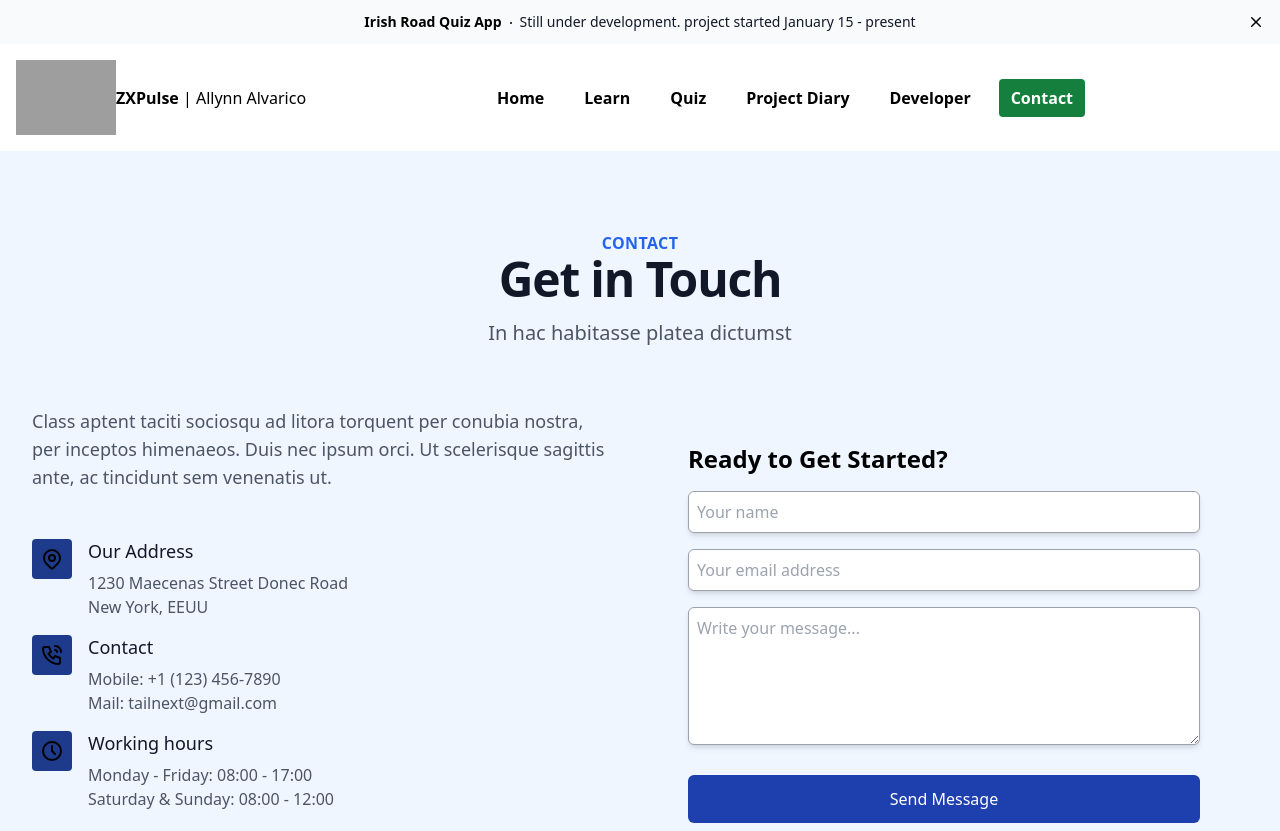
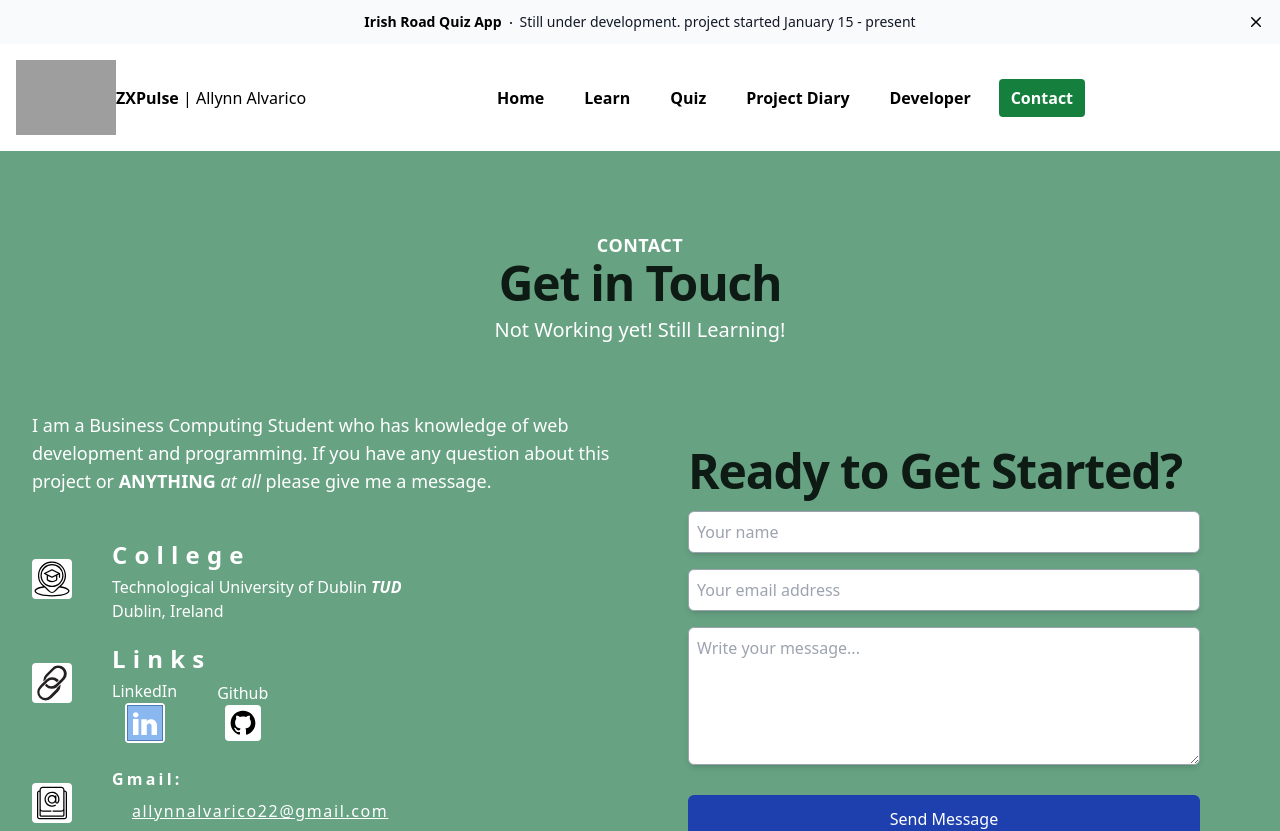
Before and after one commit to AllynnAlvarico/AngularRoadWeb, an Angular app: page /contact in a window 1280 px wide. Shown: the top 831 px of the page. Built offline with nearby package versions, Linux system fonts and the light colour scheme; grey boxes are pictures that could not be loaded.

Commit message:
finished styling contact page

```diff
--- a/src/app/contact/contact.component.css
+++ b/src/app/contact/contact.component.css
@@ -0,0 +1,73 @@
+section {
+  @apply bg-mainlight dark:bg-slate-800;
+}
+h2 {
+  @apply mb-4 font-bold tracking-tight text-maintone dark:text-white text-3xl sm:text-5xl;
+}
+article {
+  @apply h-full pr-6;
+}
+.contact-container {
+  @apply max-w-7xl px-4 py-16 sm:px-6 lg:px-8 lg:py-20;
+}
+.contact-head-frame {
+  @apply mb-4;
+}
+.contact-header {
+  @apply mb-6 max-w-3xl text-center sm:text-center md:mx-auto md:mb-12;
+}
+.head-text {
+  @apply text-lg font-semibold uppercase tracking-wide dark:text-blue-200;
+}
+.sub-title {
+  @apply mt-4 max-w-3xl text-xl dark:text-slate-400 animate-bounce;
+}
+.contact-content {
+  @apply items-stretch justify-center;
+}
+.article-text {
+  @apply mt-3 mb-12 text-lg dark:text-slate-400
+}
+.contact-container, .sub-title {
+  @apply mx-auto;
+}
+h3 , p, strong, em, .article-text, .head-text, .sub-title {
+  @apply text-white;
+}
+h3 {
+  @apply mb-2 text-2xl leading-6 dark:text-white font-extrabold;
+  letter-spacing: .3em;
+}
+ul {
+  @apply mb-6 md:mb-0;
+}
+li, .icon , .contact-content {
+  @apply flex;
+}
+.icon {
+  @apply h-10 w-10 items-center justify-center rounded bg-white text-gray-50 my-4;
+}
+ul+p {
+  @apply text-gray-600 dark:text-slate-400;
+}
+.text-content-frame {
+  @apply ml-10 mb-6;
+}
+.link-container {
+  @apply flex flex-row justify-evenly gap-x-10;
+}
+.links {
+  @apply flex flex-col justify-center gap-1;
+}
+.links svg {
+  @apply mx-auto bg-white rounded;
+}
+.email-container {
+  @apply flex flex-col justify-evenly gap-2;
+}
+.email-container strong {
+  letter-spacing: .2em;
+}
+.email-container p {
+  @apply mx-5 tracking-widest underline;
+}
--- a/src/app/contact/contact.component.html
+++ b/src/app/contact/contact.component.html
@@ -1,83 +1,88 @@
-<section class="bg-blue-50 dark:bg-slate-800" id="contact">
-  <div class="mx-auto max-w-7xl px-4 py-16 sm:px-6 lg:px-8 lg:py-20">
-    <div class="mb-4">
-      <div class="mb-6 max-w-3xl text-center sm:text-center md:mx-auto md:mb-12">
-        <p class="text-base font-semibold uppercase tracking-wide text-blue-600 dark:text-blue-200">
+<section id="contact">
+  <div class="contact-container">
+    <div class=" contact-head-frame">
+      <div class="contact-header">
+        <p class="head-text">
           Contact
         </p>
-        <h2
-          class="font-heading mb-4 font-bold tracking-tight text-gray-900 dark:text-white text-3xl sm:text-5xl">
-          Get in Touch
-        </h2>
-        <p class="mx-auto mt-4 max-w-3xl text-xl text-gray-600 dark:text-slate-400">In hac habitasse platea
-          dictumst
-        </p>
+        <h2>Get in Touch</h2>
+        <p class="sub-title">Not Working yet! Still Learning!</p>
       </div>
     </div>
-    <div class="flex items-stretch justify-center">
+    <div class="contain-content">
       <div class="grid md:grid-cols-2">
-        <div class="h-full pr-6">
-          <p class="mt-3 mb-12 text-lg text-gray-600 dark:text-slate-400">
-            Class aptent taciti sociosqu ad
-            litora torquent per conubia nostra, per inceptos himenaeos. Duis nec ipsum orci. Ut scelerisque
-            sagittis ante, ac tincidunt sem venenatis ut.
+        <article>
+          <p class="article-text">
+            I am a Business Computing Student who has knowledge of web development and
+            programming. If you have any question about this project or <strong>ANYTHING</strong><em> at all </em>
+            please give me a message.
           </p>
-          <ul class="mb-6 md:mb-0">
-            <li class="flex">
-              <div class="flex h-10 w-10 items-center justify-center rounded bg-blue-900 text-gray-50">
-                <svg xmlns="http://www.w3.org/2000/svg" width="24" height="24" viewBox="0 0 24 24"
-                     fill="none" stroke="currentColor" stroke-width="2" stroke-linecap="round"
-                     stroke-linejoin="round" class="h-6 w-6">
-                  <path d="M9 11a3 3 0 1 0 6 0a3 3 0 0 0 -6 0"></path>
-                  <path
-                    d="M17.657 16.657l-4.243 4.243a2 2 0 0 1 -2.827 0l-4.244 -4.243a8 8 0 1 1 11.314 0z">
-                  </path>
+          <ul>
+            <li>
+              <div class="icon">
+                <svg id="Line" xmlns="http://www.w3.org/2000/svg" viewBox="0 0 64 64">
+                  <path d="M46.42273,43.75476c16.92579-14.204,5.18544-42.0441-16.92979-39.61832C9.78347,6.0784,2.532,31.28133,17.58838,43.75443,9.038,45.26624,4,48.02722,4,51.29,4.42273,62.8411,59.578,62.84313,60,51.29,60,46.88684,51.7771,44.70734,46.42273,43.75476ZM11.56348,24.86621C12.58905,8.01037,33.33888-.05382,45.68764,11.24c9.92618,8.68762,8.75256,25.18127-2.35914,32.329a12.402,12.402,0,0,0-2.07361,1.63706l-5.44434,5.54443a5.366,5.366,0,0,1-7.62012-.00006l-5.4502-5.54926a11.07707,11.07707,0,0,0-1.8916-1.50928A20.54107,20.54107,0,0,1,11.56348,24.86621ZM32,58C7.81634,57.7607-5.74721,49.6559,19.82741,45.41826c1.18635.60166,5.89671,5.77263,6.93633,6.73357a7.37444,7.37444,0,0,0,10.47356-.00006c1.06108-.9855,5.71127-6.09267,6.93453-6.733C69.914,49.65579,56.01548,57.778,32,58Z"/><path d="M32,44.92578A18.45063,18.45063,0,0,0,50.42969,26.49609c-1.01221-24.44886-35.8509-24.44174-36.85941.00014A18.45065,18.45065,0,0,0,32,44.92578Zm0-34.85889a16.44793,16.44793,0,0,1,16.42969,16.4292C47.52751,48.29237,16.46917,48.286,15.57028,26.496A16.448,16.448,0,0,1,32,10.06689Z"/>
+                  <path d="M23.5,32.56689a2.47211,2.47211,0,0,0,1.124,2.08692,13.45021,13.45021,0,0,0,14.71284.02739A2.51842,2.51842,0,0,0,40.5,32.56494V26.01172l2.5-1.25v4.38183a1.00011,1.00011,0,0,0,2,0v-6a1.03962,1.03962,0,0,0-.26464-.66546.85812.85812,0,0,0-.28809-.22907l-12-6a1.00115,1.00115,0,0,0-.89454,0l-12,6a1.00734,1.00734,0,0,0,0,1.78907L23.5,26.01172Zm15-.002a.52668.52668,0,0,1-.25.4375,11.49562,11.49562,0,0,1-12.53809-.02637A.48786.48786,0,0,1,25.5,32.56689V27.01172l6.05273,3.02637a1.0012,1.0012,0,0,0,.89454,0L38.5,27.01172ZM32,18.26172l9.76367,4.88183L32,28.02539l-9.76367-4.88184Z"/>
                 </svg>
               </div>
-              <div class="ml-4 mb-4">
-                <h3 class="mb-2 text-lg font-medium leading-6 text-gray-900 dark:text-white">Our Address
-                </h3>
-                <p class="text-gray-600 dark:text-slate-400">1230 Maecenas Street Donec Road</p>
-                <p class="text-gray-600 dark:text-slate-400">New York, EEUU</p>
+              <div class="text-content-frame">
+                <h3>College</h3>
+                <p>Technological University of Dublin <strong><em>TUD</em></strong></p>
+                <p>Dublin, Ireland</p>
               </div>
             </li>
-            <li class="flex">
-              <div class="flex h-10 w-10 items-center justify-center rounded bg-blue-900 text-gray-50">
-                <svg xmlns="http://www.w3.org/2000/svg" width="24" height="24" viewBox="0 0 24 24"
-                     fill="none" stroke="currentColor" stroke-width="2" stroke-linecap="round"
-                     stroke-linejoin="round" class="h-6 w-6">
-                  <path
-                    d="M5 4h4l2 5l-2.5 1.5a11 11 0 0 0 5 5l1.5 -2.5l5 2v4a2 2 0 0 1 -2 2a16 16 0 0 1 -15 -15a2 2 0 0 1 2 -2">
-                  </path>
-                  <path d="M15 7a2 2 0 0 1 2 2"></path>
-                  <path d="M15 3a6 6 0 0 1 6 6"></path>
+            <li>
+              <div class="icon">
+                <svg id="Glyph" xmlns="http://www.w3.org/2000/svg" viewBox="0 0 64 64">
+                  <defs>
+                    <style>.cls-1{fill:#231f20;}</style>
+                  </defs>
+                  <path class="cls-1" d="M55.59933,17.42265a13.37487,13.37487,0,0,1-3.9296,9.49573s-10.846,10.98488-11.88581,11.69208A13.47245,13.47245,0,0,1,22.1813,37.40457a12.90966,12.90966,0,0,1-1.46418-1.75481l2.57306-2.57312a9.24918,9.24918,0,0,0,14.28665,1.51791c1.51974-1.49575,10.76614-10.766,10.76614-10.766a9.15181,9.15181,0,0,0,2.71308-6.53505c.11172-8.10058-10.12767-12.33093-15.78324-6.52407L24.50675,21.52454a9.1393,9.1393,0,0,0-2.44386,4.31723l-3.70355,3.71432a13.373,13.373,0,0,1,3.822-11.14291l10.48619-10.497C40.99952-.4856,55.699,5.5789,55.59933,17.42265Z"/><path class="cls-1" d="M45.74836,36.09114a13.375,13.375,0,0,1-3.92966,9.49573l-10.48619,10.497A13.43656,13.43656,0,1,1,12.33042,37.08161c2.63588-2.62218,7.95833-7.95825,10.56143-10.55076a13.48415,13.48415,0,0,1,18.92686.06457,13.01507,13.01507,0,0,1,1.055,1.195l-3.16524,3.16525a8.46047,8.46047,0,0,0-1.21651-1.518,9.24652,9.24652,0,0,0-13.0701,0C24.02359,30.826,14.65579,40.20381,14.65579,40.20381c-5.81009,5.68335-1.58952,15.88442,6.54575,15.78311a9.15315,9.15315,0,0,0,6.52434-2.713L38.492,42.50777a9.00339,9.00339,0,0,0,2.0563-3.133c1.0328-.73731,4.12085-4.00575,5.09244-4.93094A12.33535,12.33535,0,0,1,45.74836,36.09114Z"/>
                 </svg>
               </div>
-              <div class="ml-4 mb-4">
-                <h3 class="mb-2 text-lg font-medium leading-6 text-gray-900 dark:text-white">Contact
-                </h3>
-                <p class="text-gray-600 dark:text-slate-400">Mobile: +1 (123) 456-7890</p>
-                <p class="text-gray-600 dark:text-slate-400">Mail: tailnext&#64;gmail.com</p>
+              <div class="text-content-frame">
+                <h3>Links</h3>
+                <div class="link-container">
+                  <div class="links">
+                    <a href="https://www.linkedin.com/in/allynnalvarico/" target="_blank">
+                    <p>LinkedIn</p>
+                    <svg xmlns="http://www.w3.org/2000/svg" x="0px" y="0px" width="40" height="40" viewBox="0 0 40 40">
+                      <path fill="#8bb7f0" d="M2.5 2.5H37.5V37.5H2.5z"></path><path fill="#4e7ab5" d="M37,3v34H3V3H37 M38,2H2v36h36V2L38,2z"></path><path fill="#fff" d="M8 16.077L13.538 16.077 13.538 27.085 13.538 32 8 32zM10.769 14.462L10.769 14.462C9.108 14.462 8 13.285 8 11.831s1.108-2.562 2.769-2.562 2.7 1.108 2.769 2.562C13.538 13.285 12.5 14.462 10.769 14.462zM32.027 32h-5.468c0 0 0-8.27 0-8.885s-.068-2.734-2.392-2.734c-2.05 0-2.392 1.982-2.392 2.734s0 8.885 0 8.885h-5.468V16.281h5.468v2.119c0 0 1.094-2.119 4.306-2.119 3.281 0 5.946 2.255 5.946 6.834V32z"></path>
+                    </svg>
+                    </a>
+                  </div>
+                  <div class="links">
+                    <a href="https://github.com/AllynnAlvarico" target="_blank">
+                      <p>Github</p>
+                      <svg xmlns="http://www.w3.org/2000/svg" x="0px" y="0px" width="36" height="36" viewBox="0 0 64 64">
+                        <path d="M32,10c12.15,0,22,9.85,22,22c0,9.768-6.369,18.045-15.179,20.916c0.002-0.008,0.006-0.021,0.006-0.021	s-1.485-0.696-1.453-1.938c0.035-1.367,0-4.556,0-5.727c0-2.01-1.272-3.434-1.272-3.434s9.977,0.112,9.977-10.533	c0-4.107-2.147-6.245-2.147-6.245s1.128-4.385-0.39-6.245c-1.701-0.184-4.749,1.626-6.05,2.472c0,0-2.062-0.846-5.492-0.846	c-3.43,0-5.492,0.846-5.492,0.846c-1.301-0.846-4.348-2.656-6.05-2.472c-1.518,1.86-0.39,6.245-0.39,6.245s-2.147,2.137-2.147,6.245	c0,10.645,9.977,10.533,9.977,10.533s-1.005,1.136-1.225,2.806c-0.696,0.236-1.721,0.528-2.549,0.528	c-2.165,0-3.812-2.105-4.416-3.078c-0.595-0.96-1.815-1.766-2.953-1.766c-0.749,0-1.115,0.375-1.115,0.803s1.05,0.727,1.743,1.521	c1.461,1.674,1.435,5.438,6.641,5.438c0.565,0,1.719-0.139,2.588-0.256c-0.005,1.185-0.007,2.436,0.012,3.167	c0.031,1.242-1.453,1.938-1.453,1.938s0.004,0.012,0.006,0.021C16.369,50.045,10,41.768,10,32C10,19.85,19.85,10,32,10z"></path>
+                      </svg>
+                    </a>
+                  </div>
+                </div>
               </div>
             </li>
-            <li class="flex">
-              <div class="flex h-10 w-10 items-center justify-center rounded bg-blue-900 text-gray-50">
-                <svg xmlns="http://www.w3.org/2000/svg" width="24" height="24" viewBox="0 0 24 24"
-                     fill="none" stroke="currentColor" stroke-width="2" stroke-linecap="round"
-                     stroke-linejoin="round" class="h-6 w-6">
-                  <path d="M3 12a9 9 0 1 0 18 0a9 9 0 0 0 -18 0"></path>
-                  <path d="M12 7v5l3 3"></path>
+            <li>
+              <div class="icon">
+                <svg id="Layer_1" data-name="Layer 1" xmlns="http://www.w3.org/2000/svg" viewBox="0 0 64 64">
+                  <path d="M30.61,37.92c.47,.05,.94,.08,1.41,.08,2.34,0,4.58-.66,6.53-1.94l-1.1-1.67c-1.95,1.28-4.24,1.81-6.62,1.55-4.37-.49-7.94-3.84-8.68-8.15-.57-3.3,.44-6.53,2.77-8.86s5.55-3.34,8.86-2.77c4.31,.74,7.66,4.31,8.15,8.68,.22,1.96-.12,3.91-.98,5.62-.17,.33-.52,.55-.94,.55-.56,0-1.01-.45-1.01-1.01v-9.99h-2v1.11c-1.27-1.3-3.04-2.11-5-2.11-3.86,0-7,3.14-7,7s3.14,7,7,7c2.02,0,3.83-.86,5.11-2.24,.35,1.28,1.51,2.24,2.94,2.24,1.15,0,2.18-.63,2.69-1.65,1.03-2.06,1.44-4.39,1.17-6.74-.58-5.25-4.61-9.54-9.8-10.43-3.95-.68-7.82,.54-10.61,3.33-2.79,2.79-4.01,6.66-3.33,10.61,.89,5.19,5.18,9.22,10.43,9.8Zm1.39-6.92c-2.76,0-5-2.24-5-5s2.24-5,5-5,5,2.24,5,5-2.24,5-5,5Z"/>
+                  <path d="M12,58H52c2.21,0,4-1.79,4-4V16c0-2.21-1.79-4-4-4v-1c0-2.76-2.24-5-5-5H17c-2.76,0-5,2.24-5,5v1c-2.21,0-4,1.79-4,4V54c0,2.21,1.79,4,4,4ZM14,11c0-1.65,1.35-3,3-3h30c1.65,0,3,1.35,3,3v30c0,1.65-1.35,3-3,3h-14v2h14c1.13,0,2.16-.39,3-1.03v6.03c0,.55-.45,1-1,1H15c-.55,0-1-.45-1-1v-6.03c.84,.63,1.87,1.03,3,1.03h14v-2h-14c-1.65,0-3-1.35-3-3V11Zm-4,5c0-1.1,.9-2,2-2V51c0,1.65,1.35,3,3,3H49c1.65,0,3-1.35,3-3V14c1.1,0,2,.9,2,2V54c0,1.1-.9,2-2,2H12c-1.1,0-2-.9-2-2V16Z"/>
                 </svg>
               </div>
-              <div class="ml-4 mb-4">
-                <h3 class="mb-2 text-lg font-medium leading-6 text-gray-900 dark:text-white">Working
-                  hours</h3>
-                <p class="text-gray-600 dark:text-slate-400">Monday - Friday: 08:00 - 17:00</p>
-                <p class="text-gray-600 dark:text-slate-400">Saturday &amp; Sunday: 08:00 - 12:00</p>
+              <div class="text-content-frame">
+                <div class="email-container">
+                  <strong>Gmail: </strong>
+                  <p>allynnalvarico22&#64;gmail.com</p>
+                  <strong>College Email: </strong>
+                  <p>C23768861&#64;mytudublin.ie</p>
+                </div>
               </div>
             </li>
           </ul>
-        </div>
+        </article>
+
+
+
         <div class="card h-fit max-w-6xl p-5 md:p-12" id="form">
           <h2 class="mb-4 text-2xl font-bold dark:text-white">Ready to Get Started?</h2>
           <form id="contactForm">
```
